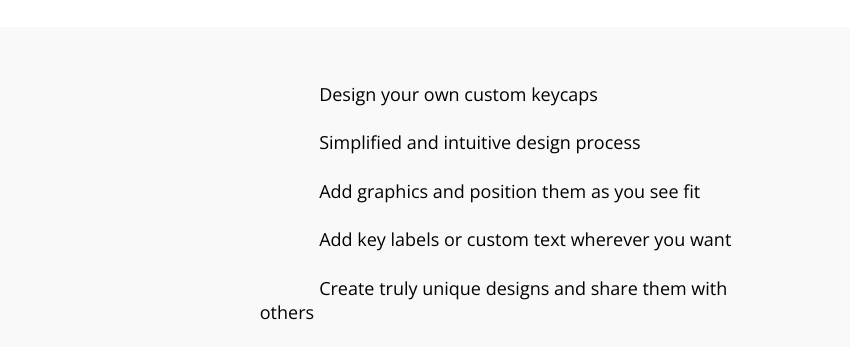
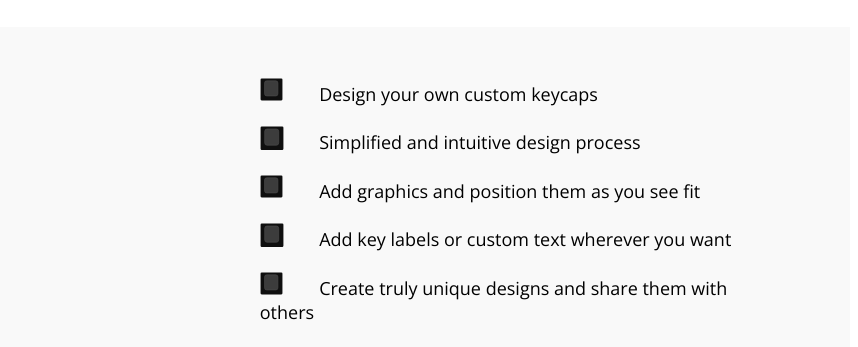
Before and after one commit to Gnorme/keycaps, a plain HTML site: page index.html in a window 1280 px wide. Shown: the part 584-931 px from the top of the page, 422-1280 px from the left. Drawn offline with nearby package versions, Linux system fonts and the light colour scheme.

Commit message:
minor css changes; fixed bullet

```diff
--- a/css/style.css
+++ b/css/style.css
@@ -207,6 +207,7 @@ ul li ul li {
 	font-size:16px;
 	box-shadow: 1px 1px 5px rgba(0,0,0,0.3);
 	display:inline-block;
+	cursor: pointer;
 }
 a {
 	color:inherit;
@@ -218,7 +219,7 @@ a {
 	display:inline-block;
 	height:1.3em;
 	width:1.3em;
-	background-image:url('bullet-key.svg');
+	background-image:url('../bullet-key.svg');
 	background-size:contain;
 	background-repeat:no-repeat;
 	padding-left: 2em;
```
Also changed, not shown: keycap.html (+1 -1 lines).
